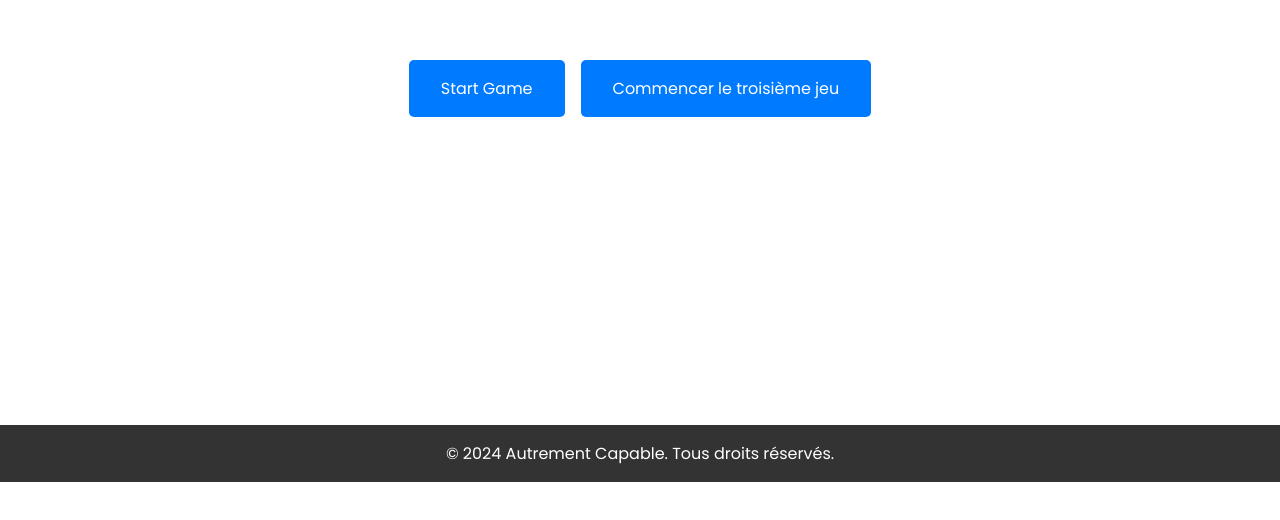
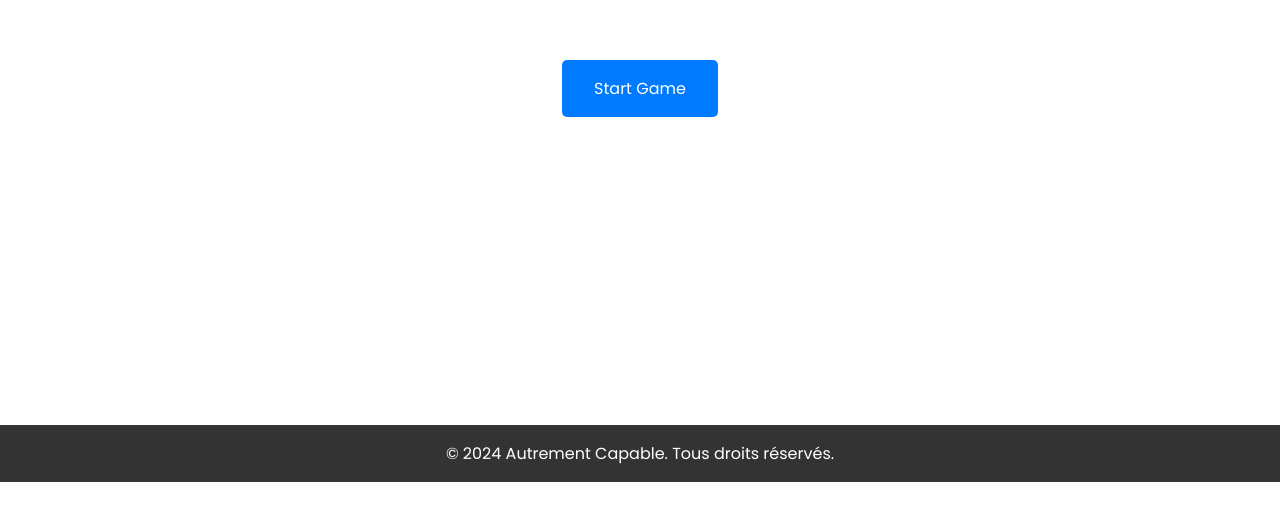
Before and after one commit to Autrement-capable/AutrementCapable, a Vue app in the folder website/: page /game-shape in a window 1280 px wide. Shown: the part 318-838 px from the top of the page. Built offline with nearby package versions, Linux system fonts and the light colour scheme.

Commit message:
[ADD] game over functionality to GameShape.vue

```diff
--- a/website/src/components/GameShape.vue
+++ b/website/src/components/GameShape.vue
@@ -11,7 +11,7 @@
       </div>
     </div>
     <div>
-      <button style="display: inline-block;" @click="memoryGame">Commencer le troisième jeu</button>
+      <button v-if="gameOver || score >= 3" style="display: inline-block;" @click="memoryGame">Commencer le troisième jeu</button>
     </div>
   </div>
 </template>
@@ -30,6 +30,7 @@ export default {
       score: 0,
       time: null,
       round: 0,
+      gameOver: false, // Ajoutez cette ligne
     };
   },
   methods: {
@@ -138,6 +139,7 @@ export default {
       this.time = null;
       this.current_shape = [];
       this.old_shape = [];
+      this.gameOver = true; // Ajoutez cette ligne
     },
   },
 };
```
